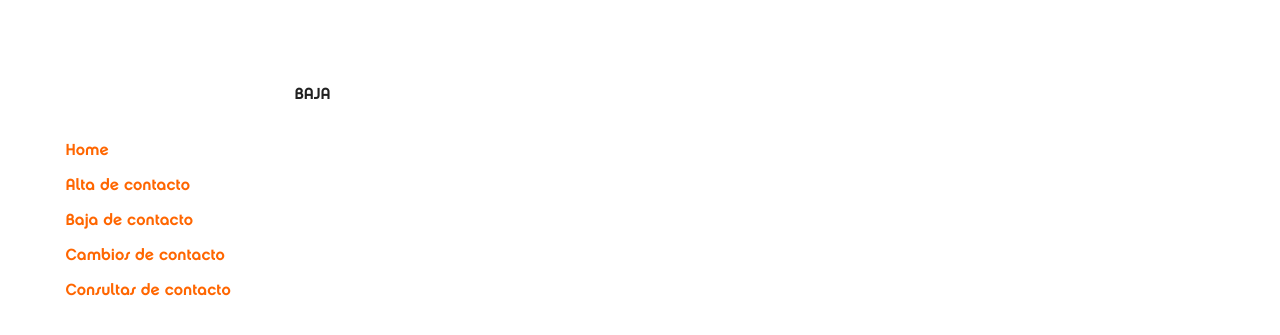
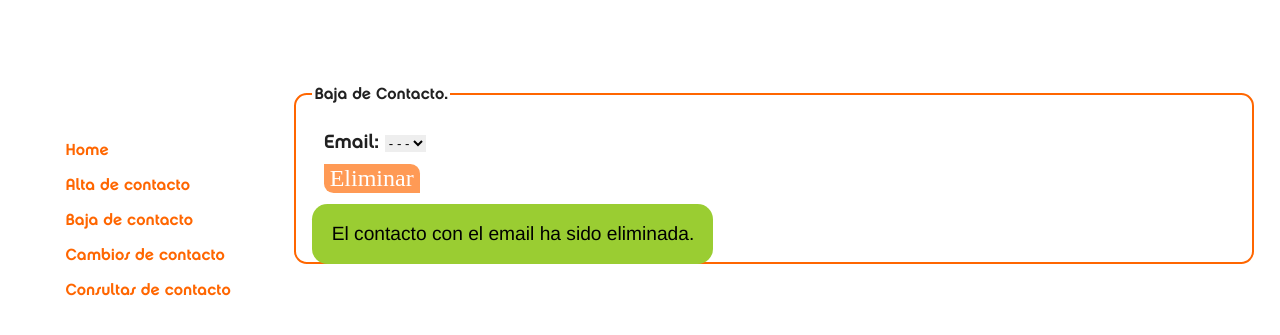
Before and after one commit to VzqzAlfred/PHP, a PHP site: the page made by Parte1/App1-PHP/index.php in a window 1280 px wide. Shown: the top 335 px of the page. Run offline with PHP 8.4, Linux system fonts and the light colour scheme; data that the repository does not hold is empty.

Commit message:
ELIMINAR CONTACTOS

```diff
--- a/Parte1/App1-PHP/CSS/mis-contactos.css
+++ b/Parte1/App1-PHP/CSS/mis-contactos.css
@@ -142,7 +142,6 @@ ul{
     background: #EEE url(../img/boton-buscar.png) no-repeat 100% -4px;
     border: thin solid#F60;
     display: inline;
-    height: 300px;
     text-align: right;
 }
 
@@ -156,3 +155,13 @@ ul{
 .cambio{
     transition: all 2.0s ease-out;
 }
+
+
+.mensajes{
+    background: yellowgreen;
+    border-radius: .8em;
+    color: #000;
+    font-family: Helvetica, Verdana;
+    font-size: 1.2em;
+    padding: 1em;
+}
--- a/Parte1/App1-PHP/PHP/Baja-contacto.php
+++ b/Parte1/App1-PHP/PHP/Baja-contacto.php
@@ -1 +1,16 @@
-BAJA
+<form id="baja-contacto" name="baja_frm" action="PHP/eliminar-contacto.php" method="post" enctype="application/x-www-form-urlencoded">
+    <fieldset>
+        <legend>Baja de Contacto.</legend>
+        <div>
+            <label for="email">Email: </label>  <!--email_slc es el que envia por el post a eliminar contacto-->
+            <select id="email" class="cambio" name="email_slc" required>
+                <option value="">- - -</option>
+                <?php include("select-email.php"); ?>
+            </select>
+        </div>
+        <div>
+            <input type="submit" id="enviar-baja" class="cambio" name="enviar_btn" value="Eliminar">
+        </div>
+        <?php include("PHP/Mensajes.php"); ?>
+    </fieldset>
+</form>
--- a/Parte1/App1-PHP/PHP/select-email.php
+++ b/Parte1/App1-PHP/PHP/select-email.php
@@ -16,4 +16,6 @@
     }
                 // utf8 para que no muestre caracteres extraños.
                 // option porque como va  aparecer dentro de la caja de opciones tienne que aparecer como value y dentro de la etiqueta
+
+    $conexion->close();
 ?>
```
Also changed, not shown: Parte1/App1-PHP/PHP/eliminar-contacto.php (added, +17 -0 lines).
